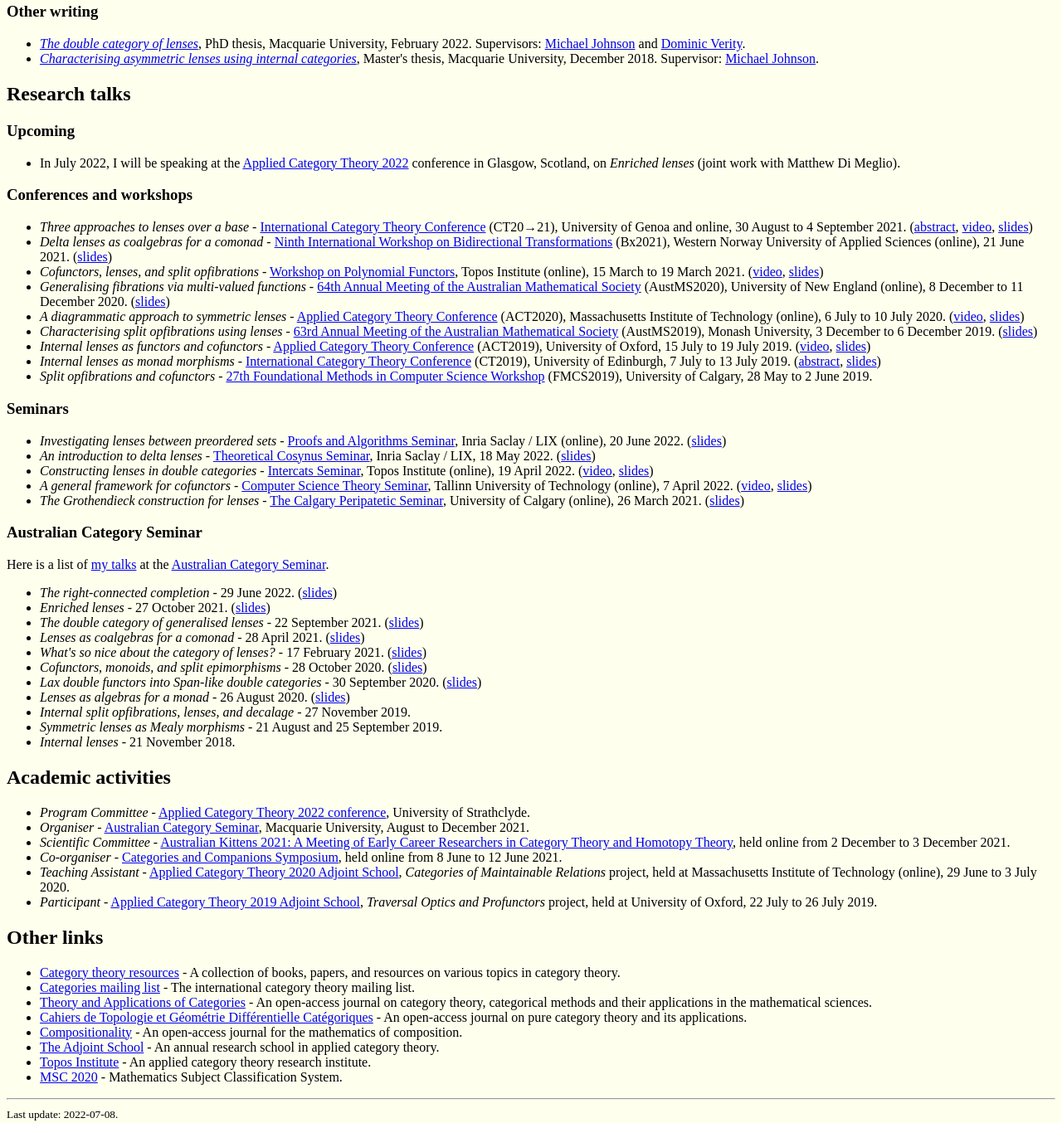
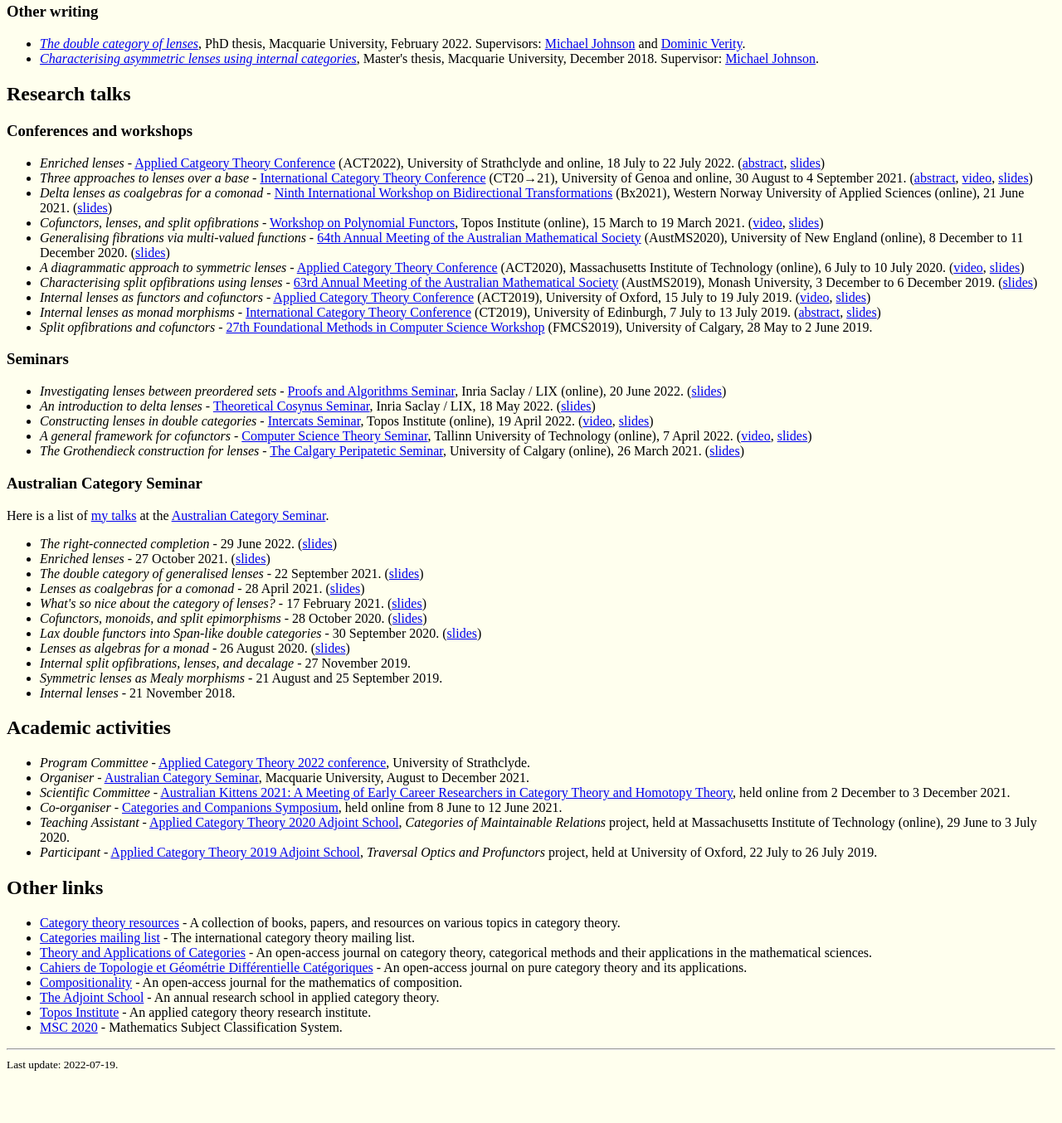
Before and after one commit to BryceClarke/bryceclarke.github.io, a plain HTML site: page index.html in a window 1280 px wide. Shown: the part 925-2279 px from the top of the page at 83% size. After the commit the page ends 2225 px from the top, so only its background shows below. Drawn offline with Linux system fonts and the light colour scheme.

Commit message:
ACT2022 talk slides

```diff
--- a/index.html
+++ b/index.html
@@ -54,15 +54,10 @@
 
 <h2>Research talks</h2>
 
-<h3>Upcoming</h3>
-
-<ul>
-<li> In July 2022, I will be speaking at the <a href="https://msp.cis.strath.ac.uk/act2022/">Applied Category Theory 2022</a> conference in Glasgow, Scotland, on <i>Enriched lenses</i> (joint work with Matthew Di Meglio).</li>
-</ul>
-
 <h3>Conferences and workshops</h3>
 
 <ul>
+<li> <i>Enriched lenses</i> - <a href=https://msp.cis.strath.ac.uk/act2022/>Applied Catgeory Theory Conference</a> (ACT2022), University of Strathclyde and online, 18 July to 22 July 2022. (<a href="Enriched_lenses_extended_abstract.pdf">abstract</a>, <a href="Enriched_Lenses_ACT2022.pdf">slides</a>)</li>
 <li> <i>Three approaches to lenses over a base</i> - <a href=https://sites.google.com/view/ct2021/>International Category Theory Conference</a> (CT20&rarr;21), University of Genoa and online, 30 August to 4 September 2021. (<a href="CT2021-abstract.pdf">abstract</a>, <a href="https://www.youtube.com/watch?v=it8QHc74bMU">video</a>, <a href="Three_Approaches_To_Lenses_Over_A_Base.pdf">slides</a>)</li>
 <li> <i>Delta lenses as coalgebras for a comonad</i> - <a href=http://bx-community.wikidot.com/bx2021:home>Ninth International Workshop on Bidirectional Transformations</a> (Bx2021), Western Norway University of Applied Sciences (online), 21 June 2021. (<a href="Delta_lenses_as_coalgebras_for_a_comonad.pdf">slides</a>)</li>
 <li> <i>Cofunctors, lenses, and split opfibrations</i> - <a href=https://topos.site/p-func-2021-workshop/>Workshop on Polynomial Functors</a>, Topos Institute (online), 15 March to 19 March 2021. (<a href="https://www.youtube.com/watch?v=-klwGDWN54s&t=10822s">video</a>, <a href="Cofunctors_lenses_and_split_opfibrations.pdf">slides</a>)</li>
@@ -129,7 +124,7 @@
 <hr>
 
 <small>
-Last update: 2022-07-08.
+Last update: 2022-07-19.
 </small>
 
 </body>
```
Also changed, not shown: 1 other file.
